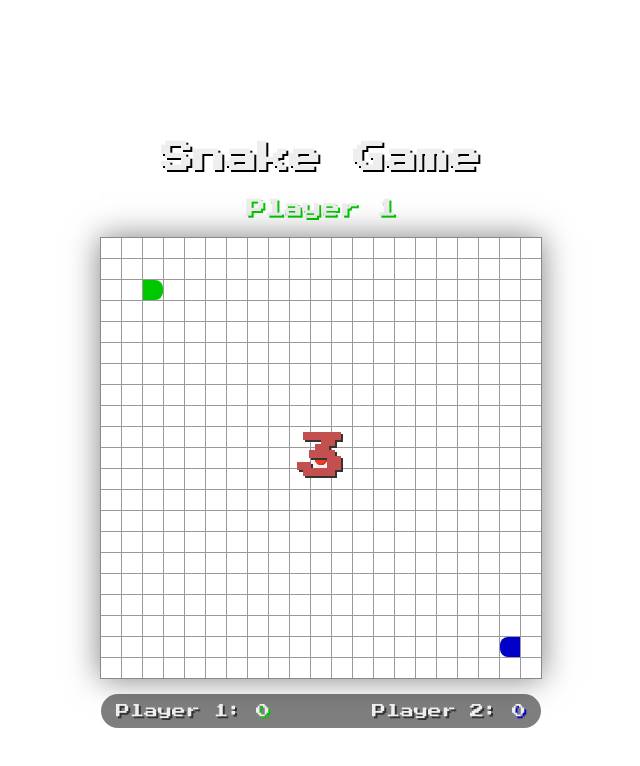
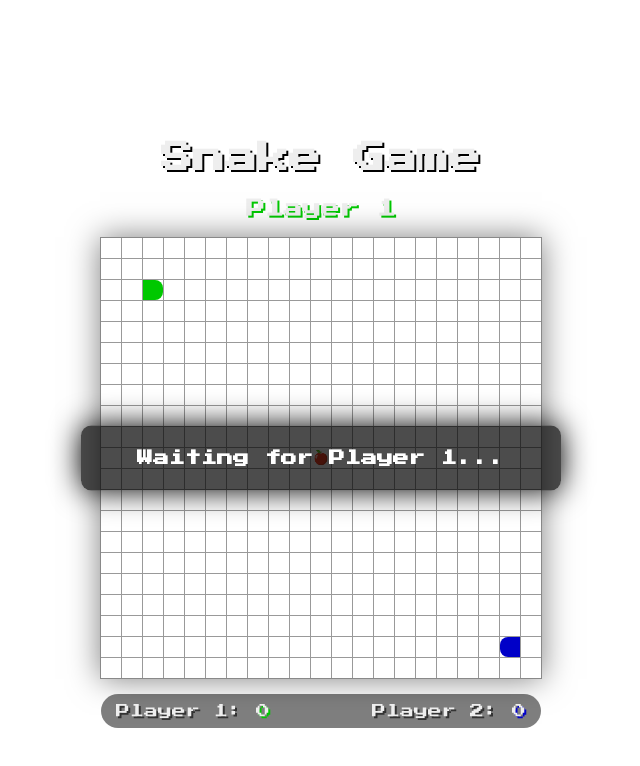
Before and after one commit to GuillemRodriguezMitjana/snake-game, a React (Vite) app: page /snake1 in a window 1280 px wide. Shown: the top 766 px of the page, without its empty margins (319-959 px from the left). Built offline with nearby package versions, Linux system fonts and the light colour scheme; no server answers; the database is empty.

Commit message:
Mode 2P acabat

```diff
--- a/src/components/GameBoard2P.css
+++ b/src/components/GameBoard2P.css
@@ -121,3 +121,20 @@
 .fa-trophy {
     color: yellow
 }
+
+.waiting-message {
+    position: absolute;
+    width: 100%;
+    top: 50%;
+    left: 50%;
+    transform: translate(-50%, -50%);
+    font-size: 16px;
+    line-height: 25px;
+    font-weight: bold;
+    color: white;
+    background: rgba(0, 0, 0, 0.7);
+    padding: 20px;
+    border-radius: 10px;
+    box-shadow: 0 0 30px rgba(0, 0, 0, 1);
+    text-align: center;
+}
--- a/src/components/GameBoard2P.jsx
+++ b/src/components/GameBoard2P.jsx
@@ -1,6 +1,6 @@
 import { useState, useEffect } from "react";
 import PropTypes from "prop-types";
-import { ref, onValue, set } from "firebase/database";
+import { ref, onValue, set, onDisconnect, get } from "firebase/database";
 
 // Base de dades firebase
 import database from "../firebase";
@@ -29,6 +29,54 @@ const GameBoard2P = ({ player }) => {
     // Carregar estat inicial
     const [state, setState] = useState(initialState);
     const [turning, setTurning] = useState(false);
+    const [snake1Active, setSnake1Active] = useState(false);
+    const [snake2Active, setSnake2Active] = useState(false);
+
+    // Activar la serp corresponent en cas de no estar activa
+    useEffect(() => {
+        const snakeRef = ref(database, `snake${player}Active`);
+
+        // Comprovar si ja està activa, és a dir, ja l'està utilitzant un altre jugador
+        get(snakeRef).then((snapshot) => {
+            if (snapshot.val()) {
+                window.location.href = "/";
+                alert("This player is already connected!");
+            } else {
+                set(snakeRef, true);
+                onDisconnect(snakeRef).set(false);
+            }
+        }).catch((error) => {
+            console.error("Error checking snake activity:", error);
+        });
+    }, [player]);
+
+    // Comprovar que les dues serps estiguin actives
+    useEffect(() => {
+        const snake1Ref = ref(database, "snake1Active");
+        const snake2Ref = ref(database, "snake2Active");
+
+        // Actualitzar canvis d'activitat de la serp 1
+        const unsubscribe1 = onValue(snake1Ref, (snapshot) => {
+            setSnake1Active(snapshot.val());
+        });
+
+        // Actualitzar canvis d'activitat de la serp 2
+        const unsubscribe2 = onValue(snake2Ref, (snapshot) => {
+            setSnake2Active(snapshot.val());
+        });
+
+        return () => {
+            unsubscribe1();
+            unsubscribe2();
+        }
+    }, []);
+
+    // Reiniciar el joc quan un jugador es desconnecti
+    useEffect(() => {
+        if (!snake1Active || !snake2Active) {
+            updateStateInFirebase(initialState);
+        }
+    }, [snake1Active, snake2Active])
 
     // Obtenir estat de firebase i subscriure's per obtenir nous canvis
     useEffect(() => {
@@ -56,6 +104,8 @@ const GameBoard2P = ({ player }) => {
 
     // Countdown inicial de 3 segons
     useEffect(() => {
+        if (!snake1Active || !snake2Active) return;
+
         if (state.countdown === 0) updateStateInFirebase({ ...state, gameStarted: true });
         else {
             const timer = setInterval(() => {
@@ -63,11 +113,13 @@ const GameBoard2P = ({ player }) => {
             }, 1000);
             return () => clearInterval(timer);
         }
-    }, [state]);
+    }, [state, snake1Active, snake2Active]);
 
     // Gestionar les tecles per a les serps
     useEffect(() => {
         const handleKeyDown = (e) => {
+            if (state.gameOver || !state.gameStarted) return;
+
             if (turning) return;
             else setTurning(true);
 
@@ -223,7 +275,12 @@ const GameBoard2P = ({ player }) => {
         <div>
             <h3 className={`player-title-${player}`}>Player {player}</h3>
             <div className="board-2p">
-                {state.countdown > 0 && !state.gameStarted &&
+                {(!snake1Active || !snake2Active) &&
+                    <div className="waiting-message">
+                        {snake1Active ? "Waiting for Player 2..." : "Waiting for Player 1..."}
+                    </div>
+                }
+                {state.countdown > 0 && !state.gameStarted && snake1Active && snake2Active &&
                     <div className="countdown">
                         {state.countdown}
                     </div>
@@ -254,7 +311,7 @@ const GameBoard2P = ({ player }) => {
                     );
                     })
                 )}
-                {state.gameOver && (
+                {state.gameOver && snake1Active && snake2Active && (
                     <div className="game-over">
                         <div className="game-over-title">Game Over</div>
                         {state.score1 > state.score2 ? (
```
